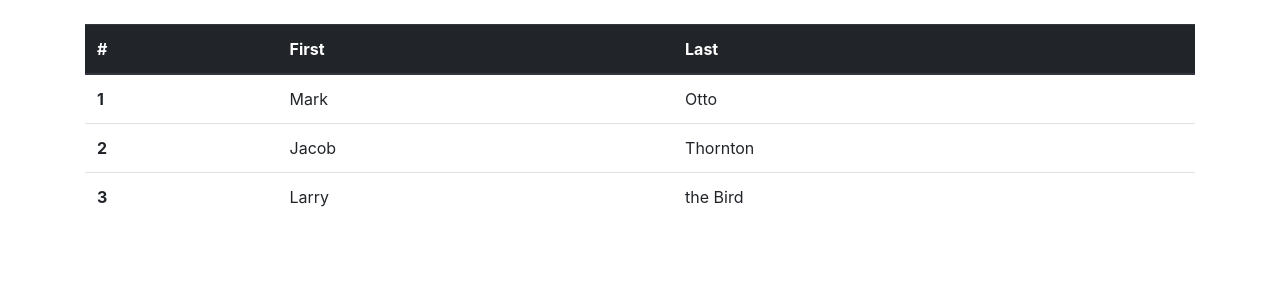
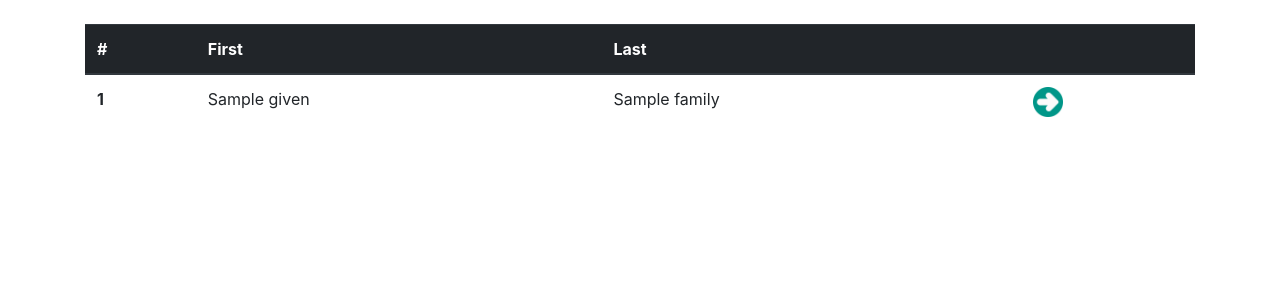
Before and after one commit to SzymonJankowski98/electronic-patient, a Flask app: template templates/index.html in a window 1280 px wide. Shown: the part 56-356 px from the top of the page. Run offline with Flask 2, Linux system fonts and the light colour scheme; the template is opened without the code that fills it: most values are stand-ins (such as "Sample title", 1, 10 or a date in 2020); some libraries are stand-ins or nearby versions.

Commit message:
Show patients on index page

```diff
--- a/app.py
+++ b/app.py
@@ -1,11 +1,22 @@
 from flask import Flask, render_template
+from fhirpy import SyncFHIRClient
 
 app = Flask(__name__)
+
+HAPI_BASE_URL = 'http://localhost:8080/baseR4'
+
+
+def get_patients():
+    client = SyncFHIRClient(HAPI_BASE_URL)
+    resources = client.resources('Patient').search()
+    patients = resources.fetch()
+    return patients
 
 
 @app.route('/')
 def index():
-    return render_template('index.html')
+    patients = get_patients()
+    return render_template('index.html', patients=patients)
 
 
 if __name__ == '__main__':
--- a/templates/index.html
+++ b/templates/index.html
@@ -12,24 +12,18 @@
           <th scope="col">#</th>
           <th scope="col">First</th>
           <th scope="col">Last</th>
+          <th></th>
         </tr>
       </thead>
       <tbody>
+      {% for patient in patients %}
         <tr>
-          <th scope="row">1</th>
-          <td>Mark</td>
-          <td>Otto</td>
+          <th scope="row">{{ patient.id }}</th>
+          <td>{{ patient["name"][0].given[0] }}</td>
+          <td>{{ patient["name"][0].family }}</td>
+          <td><img src="{{ url_for('static', filename='images/right-arrow.png') }}" width="30" height="30" class="d-inline-block align-top" alt=""></td>
         </tr>
-        <tr>
-          <th scope="row">2</th>
-          <td>Jacob</td>
-          <td>Thornton</td>
-        </tr>
-        <tr>
-          <th scope="row">3</th>
-          <td>Larry</td>
-          <td>the Bird</td>
-        </tr>
+      {% endfor %}
       </tbody>
     </table>
  </main>
```
Also changed, not shown: static/images/right-arrow.png (added).
